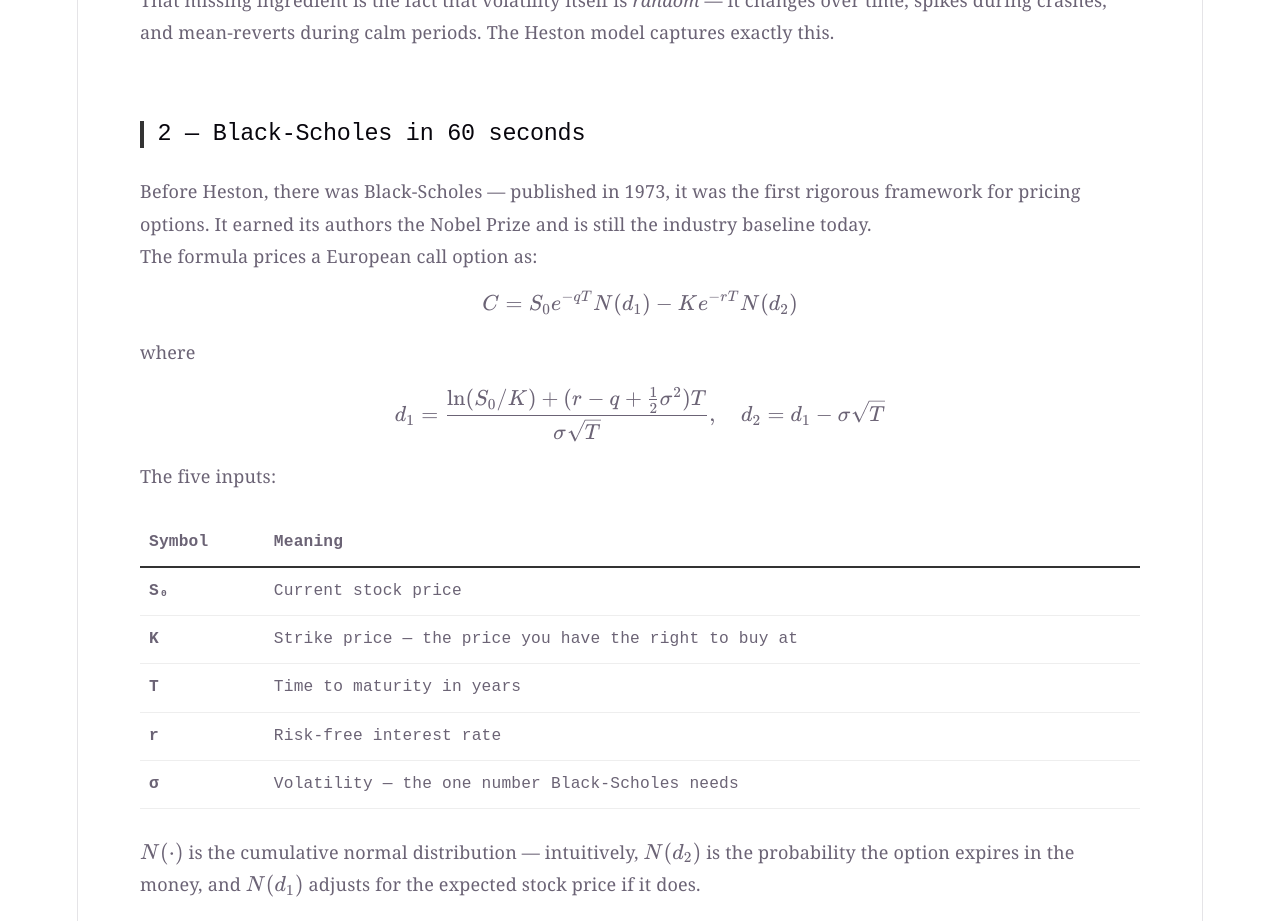
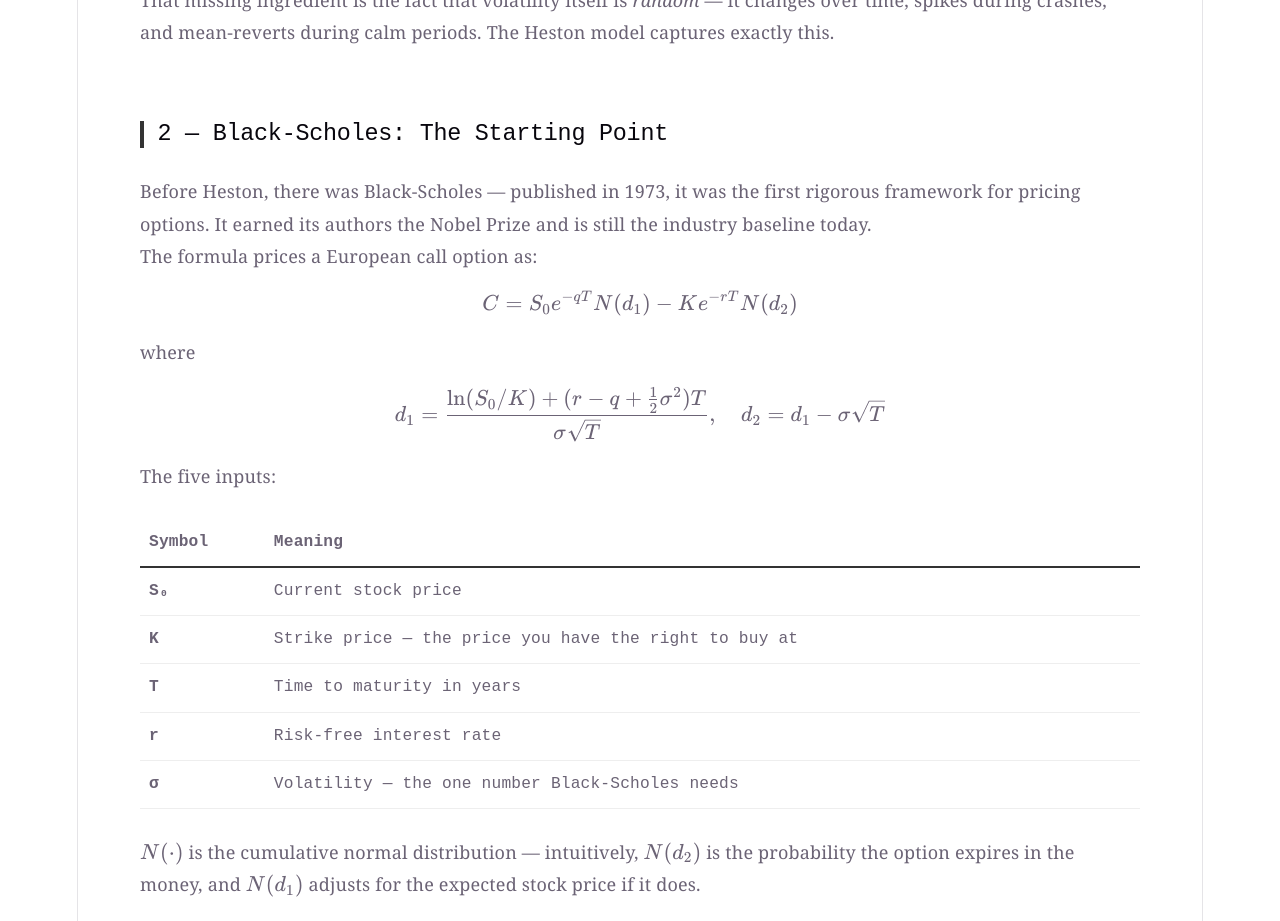
Before and after one commit to hamza7b/heston-pricer, a React app in the folder frontend/: page / in a window 1280 px wide. Shown: the part 840-1761 px from the top of the page. Built offline with nearby package versions, Linux system fonts and the light colour scheme; no server answers; the HTML template or start-up script is replaced by a standard one; what react-plotly.js would draw is missing.

Commit message:
update section title in S2_BlackScholes component for clarity

```diff
--- a/frontend/src/pages/components/learn/S2_BlackScholes.jsx
+++ b/frontend/src/pages/components/learn/S2_BlackScholes.jsx
@@ -5,7 +5,7 @@ import { L2_0, L2_1, L2_2, L2_3, L2_4, L2_5, L2_6 } from "./latex_strings"
 
 function S2_BlackScholes() {
   return (
-    <SectionWrapper title="2 — Black-Scholes in 60 seconds">
+    <SectionWrapper title="2 — Black-Scholes: The Starting Point">
       <p>
         Before Heston, there was Black-Scholes — published in 1973, it was the first rigorous
         framework for pricing options. It earned its authors the Nobel Prize and is still the
```
